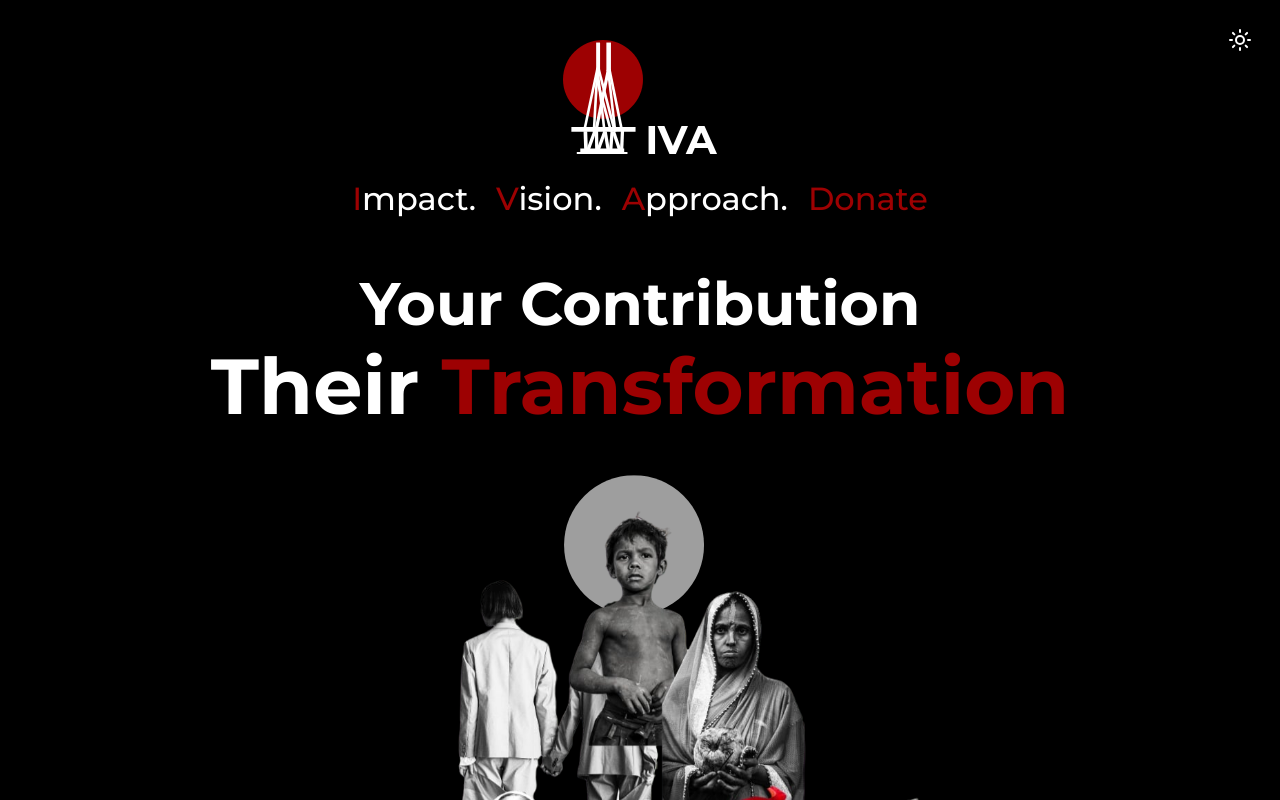
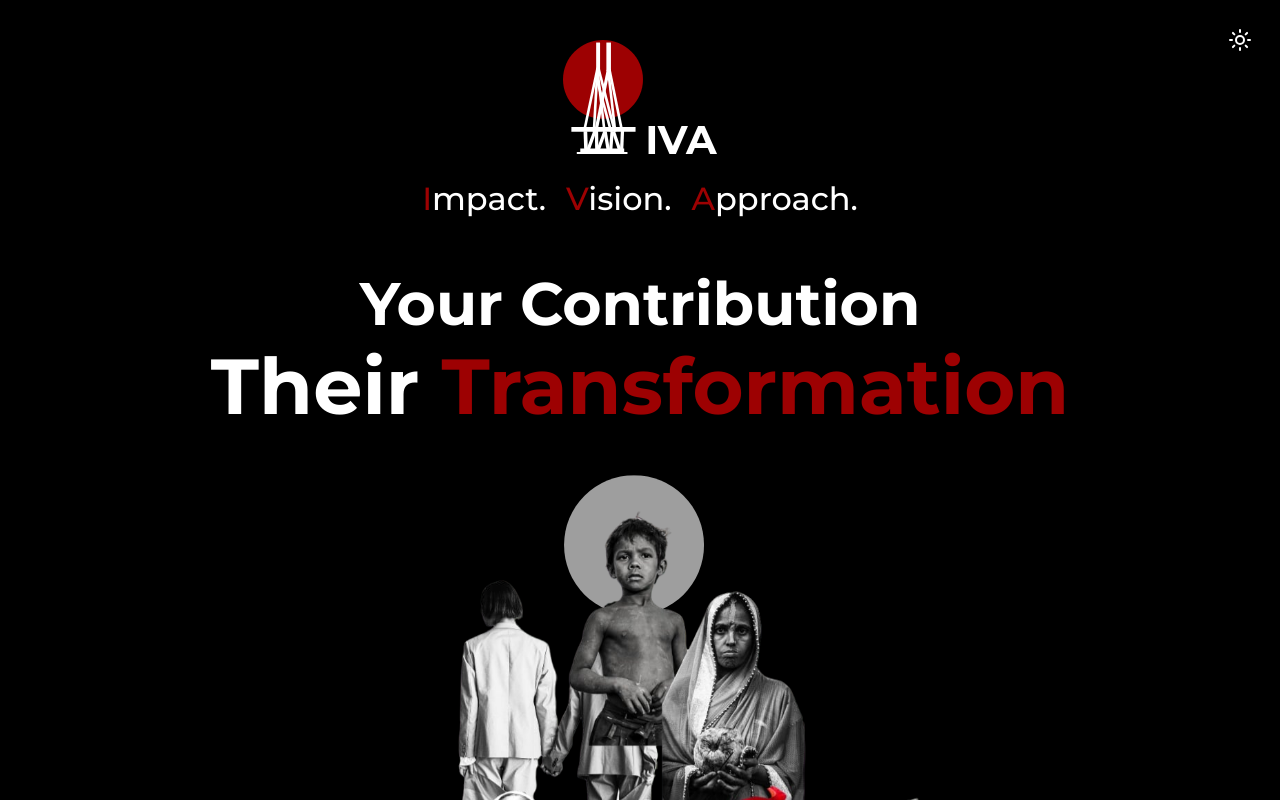
Before and after one commit to MAXWELLMAHI/iva-landing, a Next.js app: page / in a window 1280 px wide. Shown: the top 800 px of the page. Built offline with nearby package versions, Linux system fonts and the light colour scheme; grey boxes are pictures that could not be loaded.

Commit message:
Remove donation references and update project name

```diff
--- a/src/components/Hero/Hero.jsx
+++ b/src/components/Hero/Hero.jsx
@@ -97,9 +97,6 @@ const Hero = () => {
                   {['mpact.', 'ision.', 'pproach.'][index]}
                 </motion.div>
               ))}
-              <motion.div className="hero__nav-item" variants={itemVariants}>
-                <a href="/donations" className="hero__nav-link">Donate</a>
-              </motion.div>
             </motion.nav>
           </div>
         </motion.div>
```
Also changed, not shown: package.json (+2 -6 lines), 1 other file (tests, documents, lock files or other folders).
